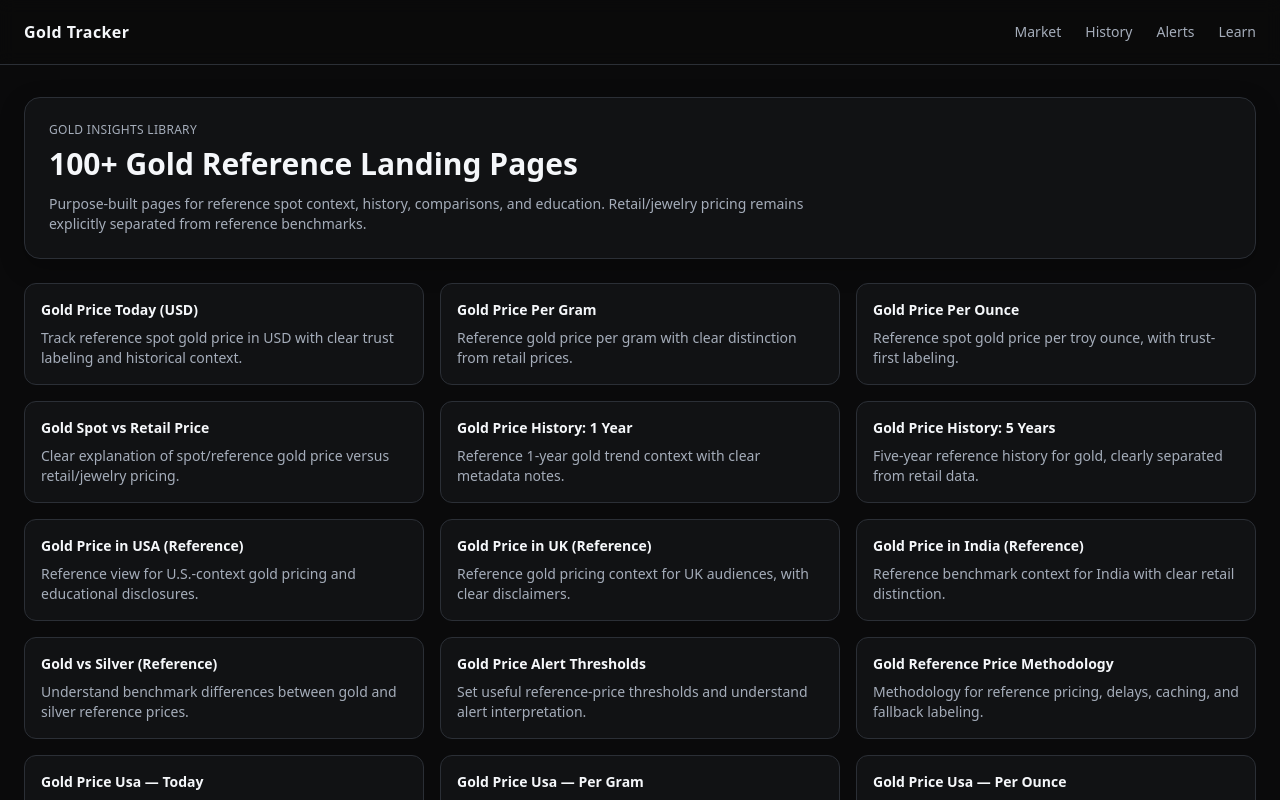
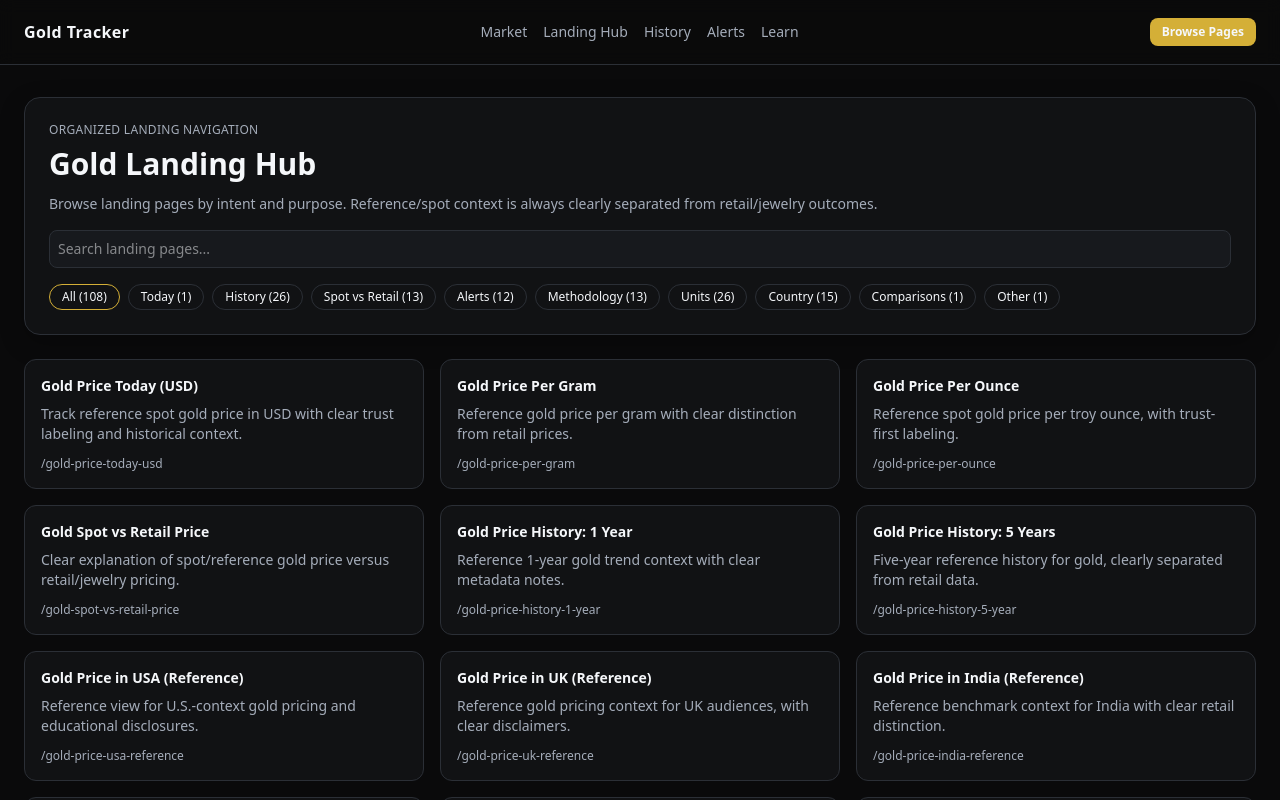
Before and after one commit to vctb12/Gold-tracker, a Next.js app: page /landing in a window 1280 px wide. Shown: the top 800 px of the page. Built offline with nearby package versions, Linux system fonts and the light colour scheme.

Commit message:
feat: PR1 organized global nav and structured landing hub with filtering

```diff
--- a/src/app/landing/page.tsx
+++ b/src/app/landing/page.tsx
@@ -1,36 +1,6 @@
-import Link from "next/link";
 import { landingPages } from "@/content/landing";
+import { LandingHubClient } from "@/components/landing/LandingHubClient";
 
 export default function LandingDirectoryPage() {
-  return (
-    <main className="py-8 space-y-6">
-      <header className="rounded-2xl border border-[var(--color-border)] bg-[var(--color-surface)] p-6 shadow-[var(--shadow-soft)]">
-        <p className="text-xs uppercase tracking-wide text-[var(--color-text-muted)]">
-          Gold Insights Library
-        </p>
-        <h1 className="mt-2 text-3xl font-semibold text-[var(--color-text)]">
-          100+ Gold Reference Landing Pages
-        </h1>
-        <p className="mt-3 text-sm text-[var(--color-text-muted)] max-w-3xl">
-          Purpose-built pages for reference spot context, history, comparisons, and education.
-          Retail/jewelry pricing remains explicitly separated from reference benchmarks.
-        </p>
-      </header>
-
-      <section className="grid gap-4 sm:grid-cols-2 lg:grid-cols-3">
-        {landingPages.map((p) => (
-          <Link
-            key={p.slug}
-            href={`/landing/${p.slug}`}
-            className="rounded-xl border border-[var(--color-border)] bg-[var(--color-surface)] p-4 transition hover:border-[var(--color-accent)] hover:shadow-[var(--shadow-card)]"
-          >
-            <h2 className="text-sm font-semibold text-[var(--color-text)]">{p.h1}</h2>
-            <p className="mt-2 line-clamp-3 text-sm text-[var(--color-text-muted)]">
-              {p.description}
-            </p>
-          </Link>
-        ))}
-      </section>
-    </main>
-  );
+  return <LandingHubClient pages={landingPages} />;
 }
--- /dev/null
+++ b/src/components/landing/LandingHubClient.tsx
@@ -0,0 +1,106 @@
+"use client";
+
+import Link from "next/link";
+import { useMemo, useState } from "react";
+import { LandingPage } from "@/types/landing";
+import { groupedLandingPages, LandingIntentGroup } from "@/lib/landing/classifyLanding";
+
+const LABELS: Record<LandingIntentGroup, string> = {
+  today: "Today",
+  history: "History",
+  "spot-vs-retail": "Spot vs Retail",
+  alerts: "Alerts",
+  methodology: "Methodology",
+  unit: "Units",
+  country: "Country",
+  comparison: "Comparisons",
+  other: "Other",
+};
+
+const ORDER: LandingIntentGroup[] = [
+  "today",
+  "history",
+  "spot-vs-retail",
+  "alerts",
+  "methodology",
+  "unit",
+  "country",
+  "comparison",
+  "other",
+];
+
+export function LandingHubClient({ pages }: { pages: LandingPage[] }) {
+  const [active, setActive] = useState<LandingIntentGroup | "all">("all");
+  const [q, setQ] = useState("");
+
+  const groups = useMemo(() => groupedLandingPages(pages), [pages]);
+
+  const filtered = useMemo(() => {
+    const base = active === "all" ? pages : groups[active];
+    const query = q.trim().toLowerCase();
+    if (!query) return base;
+    return base.filter((p) =>
+      [p.h1, p.title, p.description, p.slug].join(" ").toLowerCase().includes(query)
+    );
+  }, [active, groups, pages, q]);
+
+  return (
+    <main className="space-y-6 py-8">
+      <header className="rounded-2xl border border-[var(--color-border)] bg-[var(--color-surface)] p-6 shadow-[var(--shadow-soft)]">
+        <p className="text-xs uppercase tracking-wide text-[var(--color-text-muted)]">
+          Organized Landing Navigation
+        </p>
+        <h1 className="mt-2 text-3xl font-semibold text-[var(--color-text)]">
+          Gold Landing Hub
+        </h1>
+        <p className="mt-3 text-sm text-[var(--color-text-muted)]">
+          Browse landing pages by intent and purpose. Reference/spot context is always
+          clearly separated from retail/jewelry outcomes.
+        </p>
+
+        <div className="mt-4">
+          <input
+            value={q}
+            onChange={(e) => setQ(e.target.value)}
+            placeholder="Search landing pages..."
+            className="w-full rounded-lg border border-[var(--color-border)] bg-[var(--color-surface-elevated)] p-2 text-sm"
+          />
+        </div>
+
+        <div className="mt-4 flex flex-wrap gap-2">
+          <button
+            onClick={() => setActive("all")}
+            className={`rounded-full border px-3 py-1 text-xs ${active === "all" ? "border-[var(--color-accent)] text-[var(--color-accent)]" : "border-[var(--color-border)] text-[var(--color-text-muted)]"}`}
+          >
+            All ({pages.length})
+          </button>
+          {ORDER.map((k) => (
+            <button
+              key={k}
+              onClick={() => setActive(k)}
+              className={`rounded-full border px-3 py-1 text-xs ${active === k ? "border-[var(--color-accent)] text-[var(--color-accent)]" : "border-[var(--color-border)] text-[var(--color-text-muted)]"}`}
+            >
+              {LABELS[k]} ({groups[k].length})
+            </button>
+          ))}
+        </div>
+      </header>
+
+      <section className="grid gap-4 sm:grid-cols-2 lg:grid-cols-3">
+        {filtered.map((p) => (
+          <Link
+            key={p.slug}
+            href={`/landing/${p.slug}`}
+            className="rounded-xl border border-[var(--color-border)] bg-[var(--color-surface)] p-4 transition hover:border-[var(--color-accent)] hover:shadow-[var(--shadow-card)]"
+          >
+            <h2 className="text-sm font-semibold text-[var(--color-text)]">{p.h1}</h2>
+            <p className="mt-2 line-clamp-3 text-sm text-[var(--color-text-muted)]">
+              {p.description}
+            </p>
+            <p className="mt-3 text-xs text-[var(--color-text-muted)]">/{p.slug}</p>
+          </Link>
+        ))}
+      </section>
+    </main>
+  );
+}
--- a/src/components/layout/AppHeader.tsx
+++ b/src/components/layout/AppHeader.tsx
@@ -1,17 +1,37 @@
+import Link from "next/link";
 import { PageContainer } from "./PageContainer";
+
+const links = [
+  { href: "/", label: "Market" },
+  { href: "/landing", label: "Landing Hub" },
+  { href: "/history", label: "History" },
+  { href: "/alerts", label: "Alerts" },
+  { href: "/learn", label: "Learn" },
+];
 
 export function AppHeader() {
   return (
     <header className="sticky top-0 z-20 border-b border-[var(--color-border)] bg-[color:var(--color-bg)]/90 backdrop-blur">
       <PageContainer>
-        <div className="flex h-16 items-center justify-between">
-          <div className="font-semibold tracking-wide text-[var(--color-text)]">Gold Tracker</div>
-          <nav className="hidden gap-6 text-sm text-[var(--color-text-muted)] md:flex">
-            <a href="#" className="hover:text-[var(--color-text)]">Market</a>
-            <a href="#" className="hover:text-[var(--color-text)]">History</a>
-            <a href="#" className="hover:text-[var(--color-text)]">Alerts</a>
-            <a href="#" className="hover:text-[var(--color-text)]">Learn</a>
+        <div className="flex h-16 items-center justify-between gap-4">
+          <Link href="/" className="font-semibold tracking-wide text-[var(--color-text)]">
+            Gold Tracker
+          </Link>
+
+          <nav className="hidden gap-4 text-sm text-[var(--color-text-muted)] md:flex">
+            {links.map((l) => (
+              <Link key={l.href} href={l.href} className="hover:text-[var(--color-text)]">
+                {l.label}
+              </Link>
+            ))}
           </nav>
+
+          <Link
+            href="/landing"
+            className="rounded-lg bg-[var(--color-accent)] px-3 py-1.5 text-xs font-semibold text-black"
+          >
+            Browse Pages
+          </Link>
         </div>
       </PageContainer>
     </header>
--- /dev/null
+++ b/src/lib/landing/classifyLanding.ts
@@ -0,0 +1,57 @@
+import { LandingPage } from "@/types/landing";
+
+export type LandingIntentGroup =
+  | "today"
+  | "history"
+  | "spot-vs-retail"
+  | "alerts"
+  | "methodology"
+  | "unit"
+  | "country"
+  | "comparison"
+  | "other";
+
+export function classifyIntent(slug: string): LandingIntentGroup {
+  if (slug.includes("spot-vs-retail")) return "spot-vs-retail";
+  if (slug.includes("history")) return "history";
+  if (slug.includes("alerts")) return "alerts";
+  if (slug.includes("methodology")) return "methodology";
+  if (slug.includes("per-gram") || slug.includes("per-ounce")) return "unit";
+  if (slug.includes("vs-")) return "comparison";
+  if (
+    slug.includes("-usa-") ||
+    slug.includes("-uk-") ||
+    slug.includes("-india-") ||
+    slug.includes("-canada-") ||
+    slug.includes("-australia-") ||
+    slug.includes("-uae-") ||
+    slug.includes("-singapore-") ||
+    slug.includes("-germany-") ||
+    slug.includes("-france-") ||
+    slug.includes("-japan-") ||
+    slug.includes("-brazil-") ||
+    slug.includes("-mexico-")
+  ) return "country";
+  if (slug.includes("today")) return "today";
+  return "other";
+}
+
+export function groupedLandingPages(pages: LandingPage[]) {
+  const groups: Record<LandingIntentGroup, LandingPage[]> = {
+    today: [],
+    history: [],
+    "spot-vs-retail": [],
+    alerts: [],
+    methodology: [],
+    unit: [],
+    country: [],
+    comparison: [],
+    other: [],
+  };
+
+  for (const page of pages) {
+    groups[classifyIntent(page.slug)].push(page);
+  }
+
+  return groups;
+}
```
